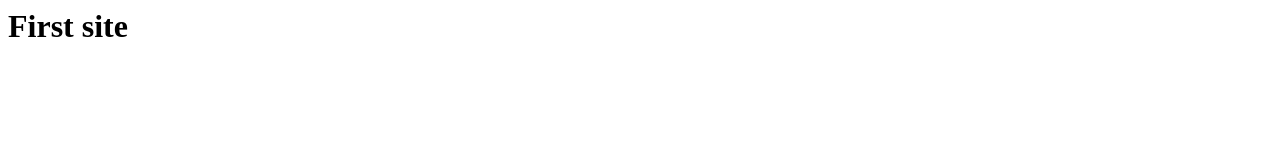
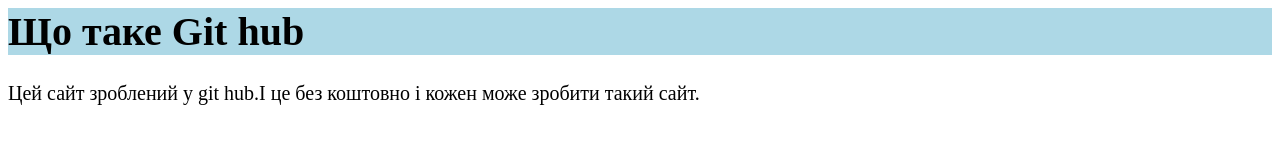
Before and after one commit to logickaChild/rakov, a plain HTML site: page index.html in a window 1280 px wide. Drawn offline with Linux system fonts and the light colour scheme.

Commit message:
index.html

```diff
--- a/index.html
+++ b/index.html
@@ -1,3 +1,7 @@
 <html>
-  <h1>First site</h1>
+  <body style="background-color:lightgrean;font-size:20px">
+  <h1 style="background-color:lightblue;">Що таке Git hub</h1>
+  <p  style="background-color:white;>Це сайт у якому люди викладують маленькі ігри модифікації і так далі.Ще там можна робити сайти і показувати їх іншим.
+  <br/>Цей сайт зроблений у git hub.І це без коштовно і кожен може зробити такий сайт.</p>
+  </body>
 </html>
```
